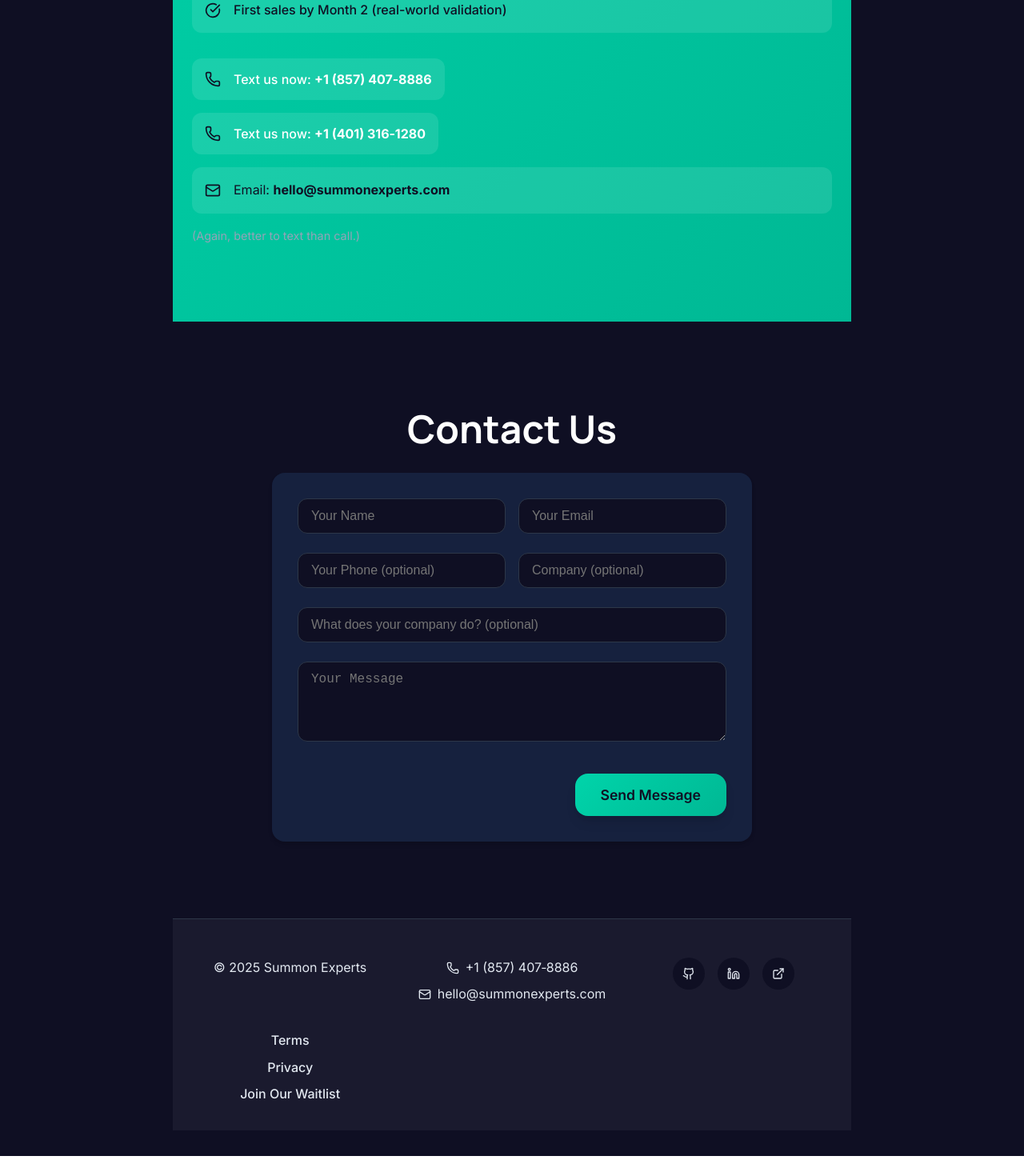
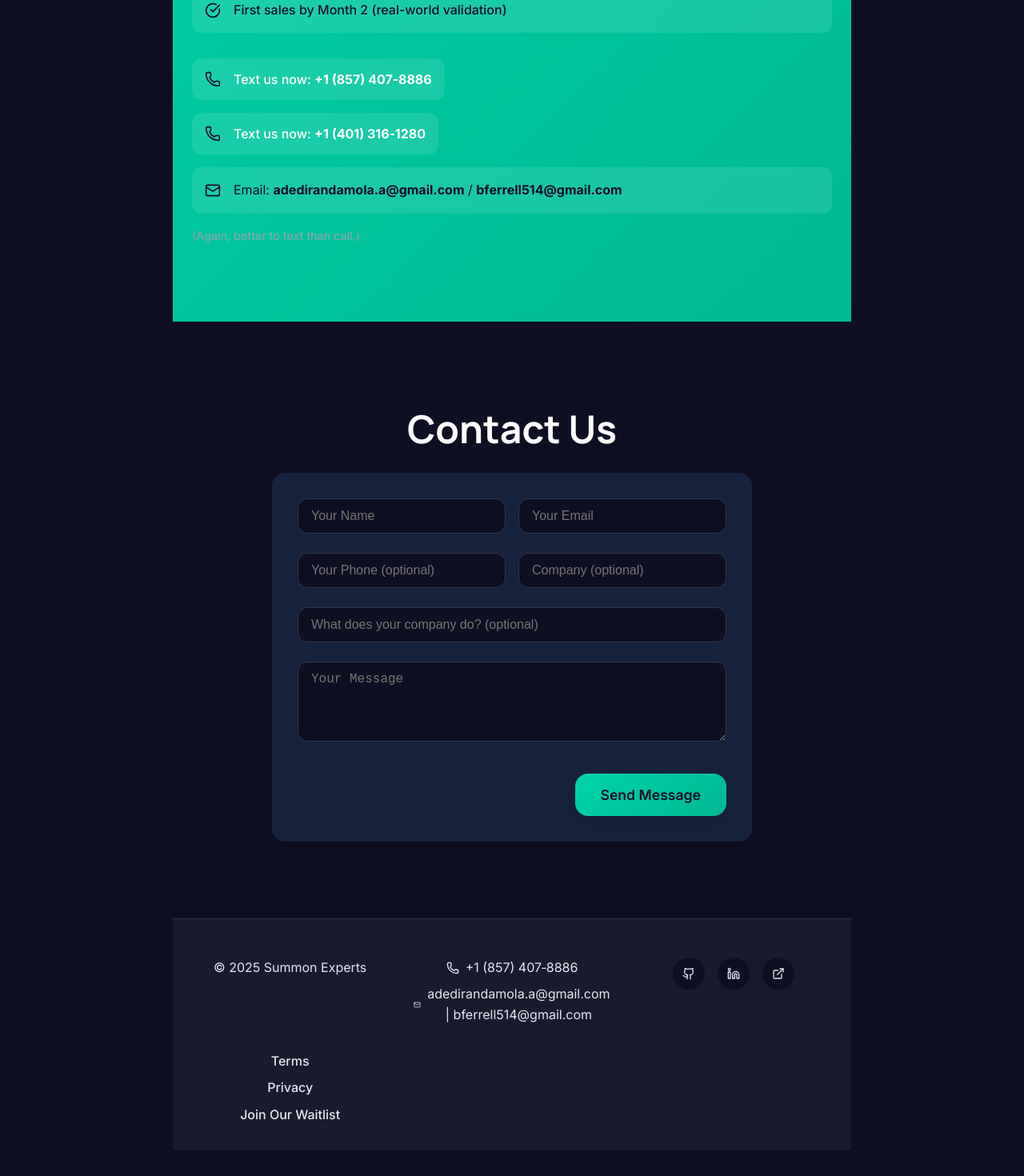
Before and after one commit to BTheCoderr/summon-experts, a React (Vite) app: page / in a window 1280 px wide. Shown: the part 5469-6939 px from the top of the page at 80% size. Before the commit the page ends 6914 px from the top, so only its background shows below. Built offline with nearby package versions, Linux system fonts and the light colour scheme.

Commit message:
Restore original contact emails: adedirandamola.a@gmail.com and bferrell514@gmail.com

```diff
--- a/public/success.html
+++ b/public/success.html
@@ -182,8 +182,8 @@
         <div class="contact-info">
             <h3>Need immediate help?</h3>
             <div class="contact-links">
-                <a href="mailto:hello@summonexperts.com" class="contact-link">📧 Email us: hello@summonexperts.com</a>
-                        <a href="mailto:hello@summonexperts.com" class="contact-link">✉️ Email: hello@summonexperts.com</a>
+                <a href="mailto:adedirandamola.a@gmail.com" class="contact-link">📧 Email: adedirandamola.a@gmail.com</a>
+                <a href="mailto:bferrell514@gmail.com" class="contact-link">📧 Email: bferrell514@gmail.com</a>
             </div>
         </div>
 
--- a/src/App.jsx
+++ b/src/App.jsx
@@ -436,7 +436,7 @@ function App() {
                 </button>
                 <div className="contact-method">
                   <Mail size={20} />
-                  <span>Email: <strong>hello@summonexperts.com</strong></span>
+                  <span>Email: <strong>adedirandamola.a@gmail.com</strong> / <strong>bferrell514@gmail.com</strong></span>
                 </div>
                 <p className="small-text">(Again, better to text than call.)</p>
               </div>
@@ -493,7 +493,7 @@ function App() {
                 </div>
                 <div className="contact-link">
                   <Mail size={16} />
-                  <span>hello@summonexperts.com</span>
+                  <span>adedirandamola.a@gmail.com | bferrell514@gmail.com</span>
                 </div>
               </div>
             </div>
```
Also changed, not shown: 1 other file (tests, documents, lock files or other folders).
